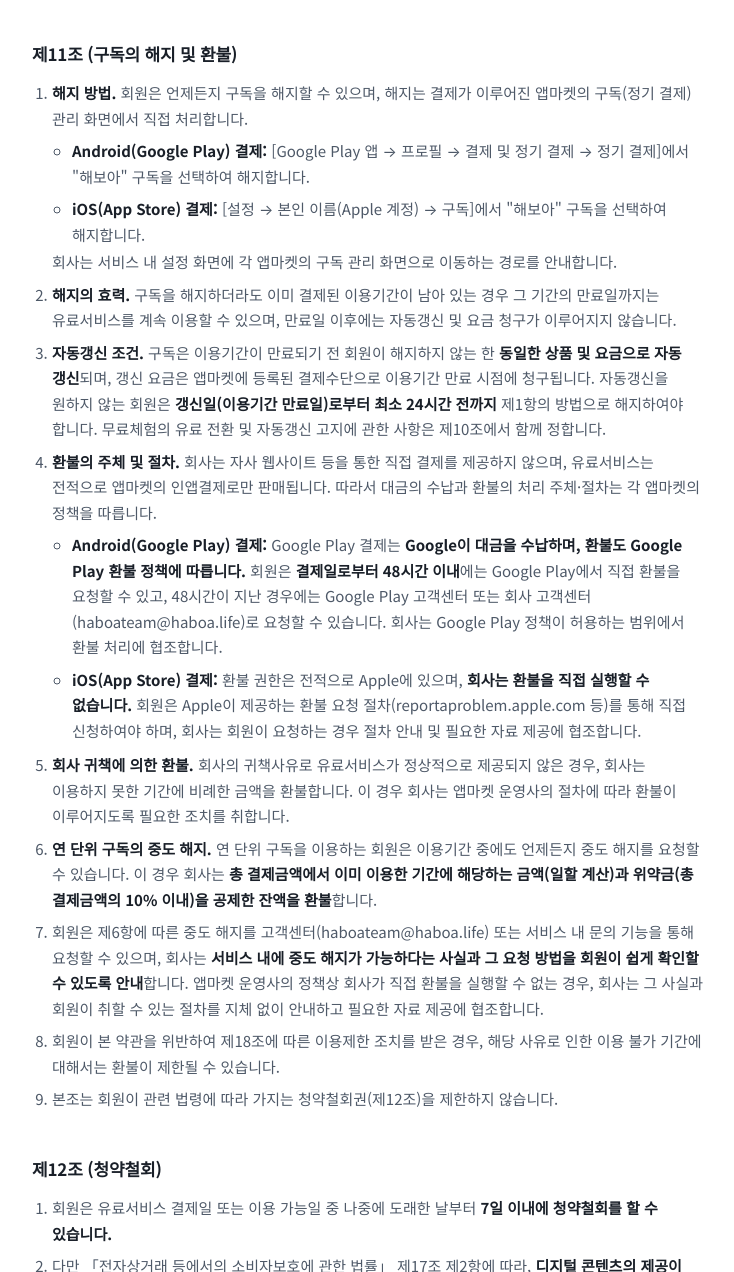
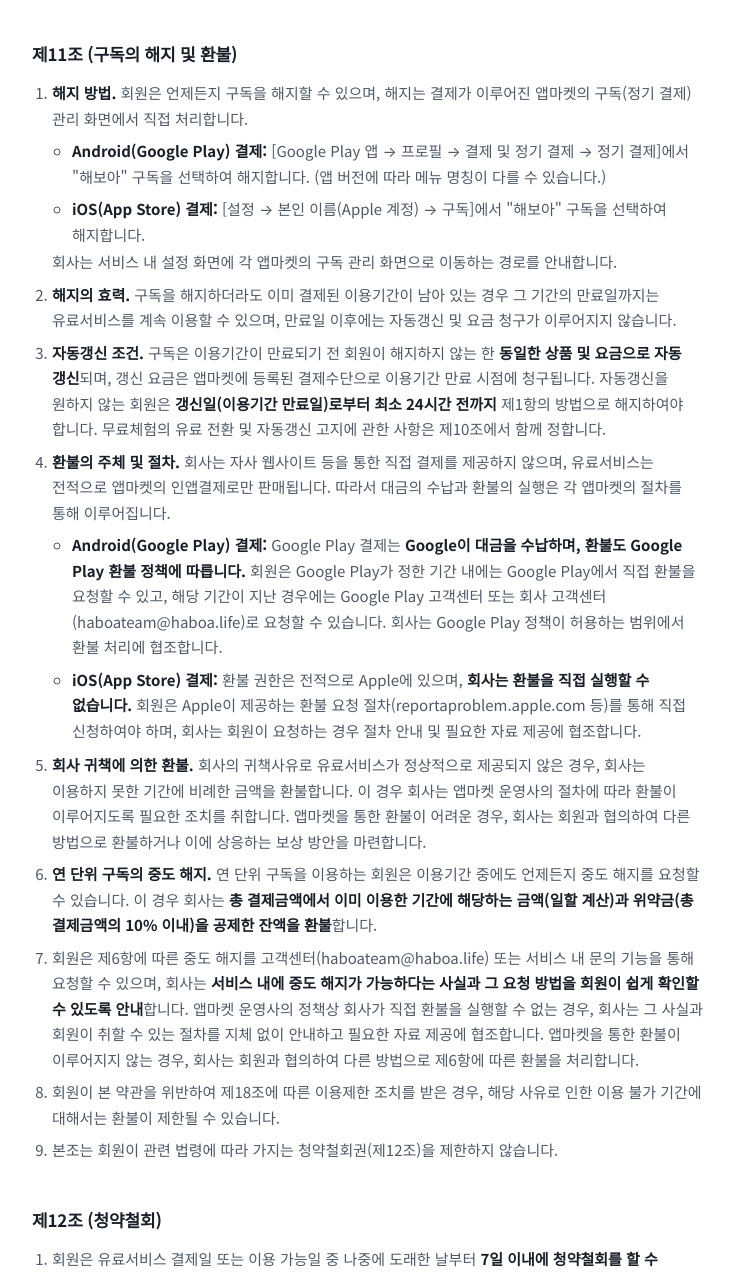
Before and after one commit to studio-grum/haboa.life, a plain HTML site: page haboa-terms.html in a window 1280 px wide. Shown: the part 4624-5896 px from the top of the page, without its empty margins (272-1006 px from the left). Drawn offline with Linux system fonts and the light colour scheme.

Commit message:
2026.9.9. 약관내용수정

```diff
--- a/haboa-terms.html
+++ b/haboa-terms.html
@@ -303,21 +303,21 @@ hr{border:0;border-top:1px solid var(--line);margin:44px 0}
     <ol>
       <li><strong>해지 방법.</strong> 회원은 언제든지 구독을 해지할 수 있으며, 해지는 결제가 이루어진 앱마켓의 구독(정기 결제) 관리 화면에서 직접 처리합니다.
         <ul>
-          <li><strong>Android(Google Play) 결제:</strong> [Google Play 앱 → 프로필 → 결제 및 정기 결제 → 정기 결제]에서 "해보아" 구독을 선택하여 해지합니다.</li>
+          <li><strong>Android(Google Play) 결제:</strong> [Google Play 앱 → 프로필 → 결제 및 정기 결제 → 정기 결제]에서 "해보아" 구독을 선택하여 해지합니다. (앱 버전에 따라 메뉴 명칭이 다를 수 있습니다.)</li>
           <li><strong>iOS(App Store) 결제:</strong> [설정 → 본인 이름(Apple 계정) → 구독]에서 "해보아" 구독을 선택하여 해지합니다.</li>
         </ul>
         회사는 서비스 내 설정 화면에 각 앱마켓의 구독 관리 화면으로 이동하는 경로를 안내합니다.</li>
       <li><strong>해지의 효력.</strong> 구독을 해지하더라도 이미 결제된 이용기간이 남아 있는 경우 그 기간의 만료일까지는 유료서비스를 계속 이용할 수 있으며, 만료일 이후에는 자동갱신 및 요금 청구가 이루어지지 않습니다.</li>
       <li><strong>자동갱신 조건.</strong> 구독은 이용기간이 만료되기 전 회원이 해지하지 않는 한 <strong>동일한 상품 및 요금으로 자동 갱신</strong>되며, 갱신 요금은 앱마켓에 등록된 결제수단으로 이용기간 만료 시점에 청구됩니다. 자동갱신을 원하지 않는 회원은 <strong>갱신일(이용기간 만료일)로부터 최소 24시간 전까지</strong> 제1항의 방법으로 해지하여야 합니다. 무료체험의 유료 전환 및 자동갱신 고지에 관한 사항은 제10조에서 함께 정합니다.</li>
-      <li><strong>환불의 주체 및 절차.</strong> 회사는 자사 웹사이트 등을 통한 직접 결제를 제공하지 않으며, 유료서비스는 전적으로 앱마켓의 인앱결제로만 판매됩니다. 따라서 대금의 수납과 환불의 처리 주체·절차는 각 앱마켓의 정책을 따릅니다.
+      <li><strong>환불의 주체 및 절차.</strong> 회사는 자사 웹사이트 등을 통한 직접 결제를 제공하지 않으며, 유료서비스는 전적으로 앱마켓의 인앱결제로만 판매됩니다. 따라서 대금의 수납과 환불의 실행은 각 앱마켓의 절차를 통해 이루어집니다.
         <ul>
-          <li><strong>Android(Google Play) 결제:</strong> Google Play 결제는 <strong>Google이 대금을 수납하며, 환불도 Google Play 환불 정책에 따릅니다.</strong> 회원은 <strong>결제일로부터 48시간 이내</strong>에는 Google Play에서 직접 환불을 요청할 수 있고, 48시간이 지난 경우에는 Google Play 고객센터 또는 회사 고객센터(haboateam@haboa.life)로 요청할 수 있습니다. 회사는 Google Play 정책이 허용하는 범위에서 환불 처리에 협조합니다.</li>
+          <li><strong>Android(Google Play) 결제:</strong> Google Play 결제는 <strong>Google이 대금을 수납하며, 환불도 Google Play 환불 정책에 따릅니다.</strong> 회원은 Google Play가 정한 기간 내에는 Google Play에서 직접 환불을 요청할 수 있고, 해당 기간이 지난 경우에는 Google Play 고객센터 또는 회사 고객센터(haboateam@haboa.life)로 요청할 수 있습니다. 회사는 Google Play 정책이 허용하는 범위에서 환불 처리에 협조합니다.</li>
           <li><strong>iOS(App Store) 결제:</strong> 환불 권한은 전적으로 Apple에 있으며, <strong>회사는 환불을 직접 실행할 수 없습니다.</strong> 회원은 Apple이 제공하는 환불 요청 절차(reportaproblem.apple.com 등)를 통해 직접 신청하여야 하며, 회사는 회원이 요청하는 경우 절차 안내 및 필요한 자료 제공에 협조합니다.</li>
         </ul>
       </li>
-      <li><strong>회사 귀책에 의한 환불.</strong> 회사의 귀책사유로 유료서비스가 정상적으로 제공되지 않은 경우, 회사는 이용하지 못한 기간에 비례한 금액을 환불합니다. 이 경우 회사는 앱마켓 운영사의 절차에 따라 환불이 이루어지도록 필요한 조치를 취합니다.</li>
+      <li><strong>회사 귀책에 의한 환불.</strong> 회사의 귀책사유로 유료서비스가 정상적으로 제공되지 않은 경우, 회사는 이용하지 못한 기간에 비례한 금액을 환불합니다. 이 경우 회사는 앱마켓 운영사의 절차에 따라 환불이 이루어지도록 필요한 조치를 취합니다. 앱마켓을 통한 환불이 어려운 경우, 회사는 회원과 협의하여 다른 방법으로 환불하거나 이에 상응하는 보상 방안을 마련합니다.</li>
       <li><strong>연 단위 구독의 중도 해지.</strong> 연 단위 구독을 이용하는 회원은 이용기간 중에도 언제든지 중도 해지를 요청할 수 있습니다. 이 경우 회사는 <strong>총 결제금액에서 이미 이용한 기간에 해당하는 금액(일할 계산)과 위약금(총 결제금액의 10% 이내)을 공제한 잔액을 환불</strong>합니다.</li>
-      <li>회원은 제6항에 따른 중도 해지를 고객센터(haboateam@haboa.life) 또는 서비스 내 문의 기능을 통해 요청할 수 있으며, 회사는 <strong>서비스 내에 중도 해지가 가능하다는 사실과 그 요청 방법을 회원이 쉽게 확인할 수 있도록 안내</strong>합니다. 앱마켓 운영사의 정책상 회사가 직접 환불을 실행할 수 없는 경우, 회사는 그 사실과 회원이 취할 수 있는 절차를 지체 없이 안내하고 필요한 자료 제공에 협조합니다.</li>
+      <li>회원은 제6항에 따른 중도 해지를 고객센터(haboateam@haboa.life) 또는 서비스 내 문의 기능을 통해 요청할 수 있으며, 회사는 <strong>서비스 내에 중도 해지가 가능하다는 사실과 그 요청 방법을 회원이 쉽게 확인할 수 있도록 안내</strong>합니다. 앱마켓 운영사의 정책상 회사가 직접 환불을 실행할 수 없는 경우, 회사는 그 사실과 회원이 취할 수 있는 절차를 지체 없이 안내하고 필요한 자료 제공에 협조합니다. 앱마켓을 통한 환불이 이루어지지 않는 경우, 회사는 회원과 협의하여 다른 방법으로 제6항에 따른 환불을 처리합니다.</li>
       <li>회원이 본 약관을 위반하여 제18조에 따른 이용제한 조치를 받은 경우, 해당 사유로 인한 이용 불가 기간에 대해서는 환불이 제한될 수 있습니다.</li>
       <li>본조는 회원이 관련 법령에 따라 가지는 청약철회권(제12조)을 제한하지 않습니다.</li>
     </ol>
```
Also changed, not shown: index.html (+2 -1 lines).
